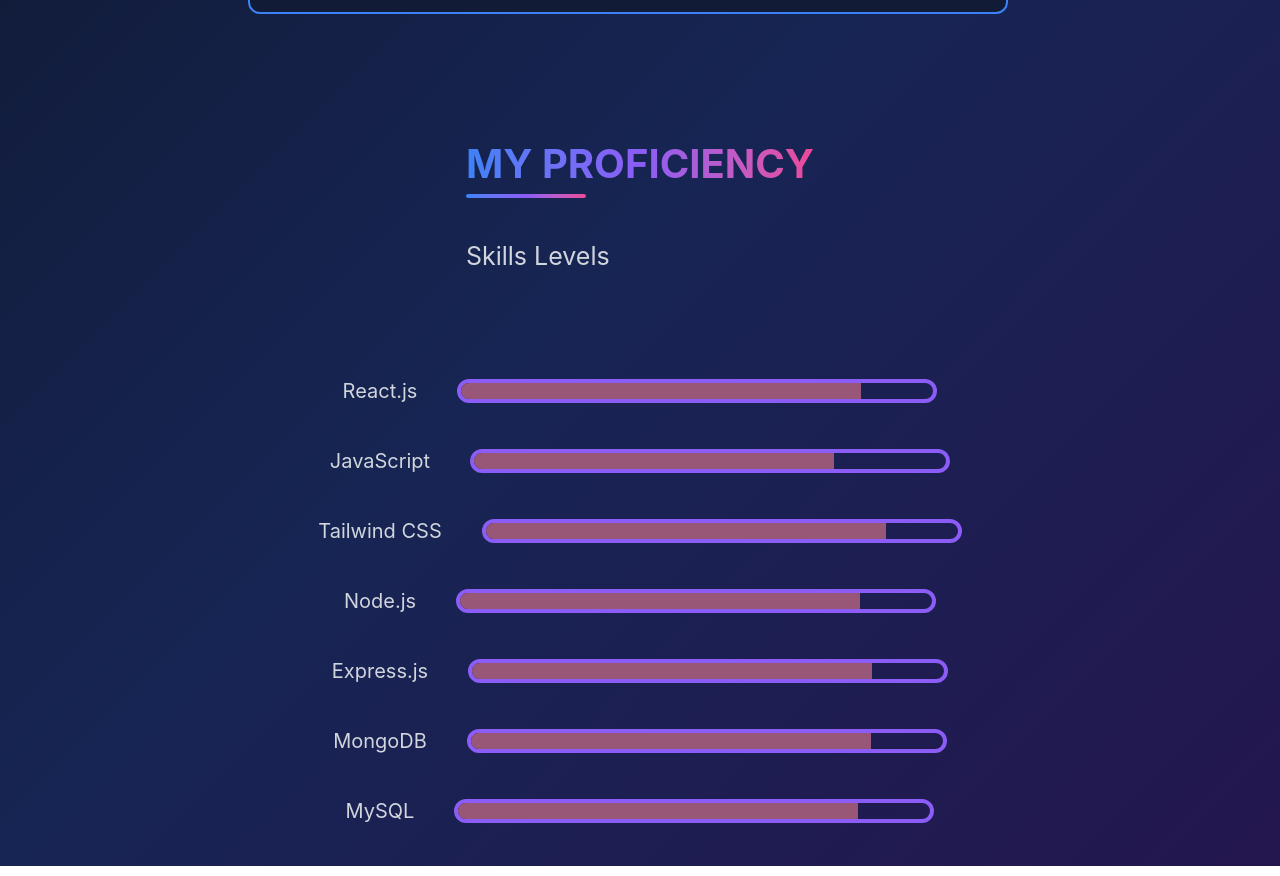
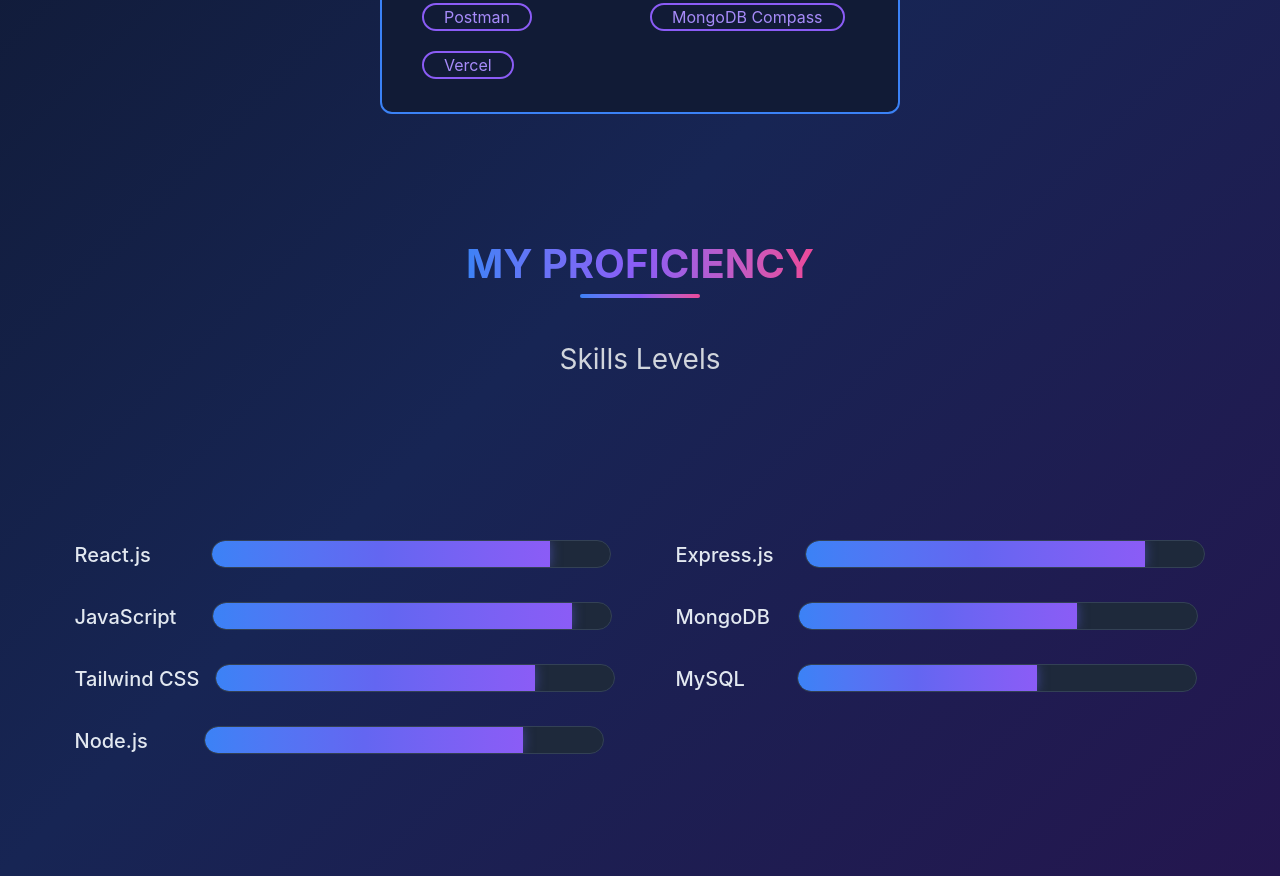
Before and after one commit to RachitRawat720/portfolio-website, a React (Vite) app: page /skills in a window 1280 px wide. Shown: the part 1578-2454 px from the top of the page. Built offline with nearby package versions, Linux system fonts and the light colour scheme.

Commit message:
completing skills page

```diff
--- a/src/components/Skills.jsx
+++ b/src/components/Skills.jsx
@@ -86,11 +86,12 @@
                 </motion.div>
             </div>
 
+            <div className='flex items-center justify-center'>
                 <motion.div initial={{opacity: 0, y: -300}} whileInView={{opacity: 1, y: 0}}
                 transition={{duration: 2, delay: 2}} viewport={{once: true, amount: 0.9}}
-                className='border-2 border-[#3B82F6] bg-[#111B36] px-10 py-5 rounded-xl w-190 h-35 mt-40 ml-52'>
+                className='border-2 border-[#3B82F6] bg-[#111B36] px-10 py-5 rounded-xl w-130 h-60 mt-40 flex flex-col'>
                     <h1 className='text-[26px] text-[#F8FAFC] font-semibold flex itemsj-center justify-center'>Development Tools</h1>
-                    <div className='flex justify-center items-center mt-5 gap-5'>
+                    <div className='grid grid-cols-2 mt-5 gap-5'>
 
                         <p className='text-[#A78BFA] border-2 border-[#8B5CF6] w-fit px-5 rounded-2xl hover:text-[#FFFFFF] hover:bg-[#695694]/50'>Git</p>
 
@@ -103,64 +104,71 @@
                         <p className='text-[#A78BFA] border-2 border-[#8B5CF6] w-fit px-5 rounded-2xl hover:text-[#FFFFFF] hover:bg-[#695694]/50'>Vercel</p>
                     </div>
                 </motion.div>
+            </div>
 
             <div className='flex flex-col items-center justify-center w-full mt-30'>
-                <motion.div initial={{opacity: 0, y: -300}} whileInView={{opacity: 1, y: 0}}
-                transition={{duration: 2, delay: 2}} viewport={{once: true, amount: 0.9}}>
+                <motion.div initial={{opacity: 0, y: 300}} whileInView={{opacity: 1, y: 0}}
+                transition={{duration: 2}} viewport={{once: true, amount: 0.1}} className='flex flex-col justify-center items-center'>
                     <h1 className='text-[40px] font-bold bg-linear-to-r from-[#3B82F6] via-[#8B5CF6] to-[#EC4899] bg-clip-text text-transparent'>MY PROFICIENCY</h1>
                     <div className='bg-linear-to-r from-[#3B82F6] via-[#8B5CF6] to-[#EC4899]  h-1 w-30 rounded-4xl'></div>
-                    <h3 className='text-[25px] text-gray-300 mt-10'>Skills Levels</h3>
+                    <h3 className='text-[28px] text-gray-300 mt-10'>Skills Levels</h3>
                 </motion.div>
 
-                <div initial={{opacity: 0, y: -300}} whileInView={{opacity: 1, y: 0}} transition={{duration: 2, delay: 2}} viewport={{once: true, amount: 0.9}}>
-                    <div className='flex items-center justify-center mt-25 gap-10'>
-                        <p className='text-[20px] text-gray-300'>React.js</p>
-                        <div className='w-120 h-6 rounded-2xl border-4 border-[#8B5CF6]'>
-                            <div className='w-100 h-full rounded-l-2xl  bg-[#995778]'></div>
+                <div className='flex gap-15 justify-between pt-40 pb-20'>
+                    <motion.div initial={{opacity: 0, x: -200}} whileInView={{opacity: 1, x: 0}} transition={{duration: 2}} viewport={{once: true, amount: 0.7}}
+                    className='flex flex-col gap-8'>
+                        <div className='flex gap-15 hover:scale-115'>
+                            <p className='text-[20px] text-[#E2E8F0] font-medium'>React.js</p>
+                            <div className='w-100 h-7 rounded-full bg-[#1E293B] border border-[#334155] overflow-hidden'>
+                                <div className='w-[85%] h-full rounded-l-2xl bg-linear-to-r from-[#3B82F6] via-[#6366F1] to-[#8B5CF6] shadow-[0_0_12px_#6366F180]'></div>
                             </div>
                         </div>
 
-                    <div className='flex items-center justify-center mt-10 gap-10'>
-                        <p className='text-[20px] text-gray-300'>JavaScript</p>
-                        <div className='w-120 h-6 rounded-2xl border-4 border-[#8B5CF6]'>
-                            <div className='w-90 h-full rounded-l-2xl  bg-[#995778]'></div>
+                        <div className='flex gap-9 hover:scale-115'>
+                            <p className='text-[20px] text-[#E2E8F0] font-medium'>JavaScript</p>
+                            <div className='w-100 h-7 rounded-full bg-[#1E293B] border border-[#334155] overflow-hidden'>
+                                <div className='w-[90%] h-full rounded-l-2xl bg-linear-to-r from-[#3B82F6] via-[#6366F1] to-[#8B5CF6] shadow-[0_0_12px_#6366F180]'></div>
                             </div>
                         </div>
 
-                    <div className='flex items-center justify-center mt-10 gap-10'>
-                        <p className='text-[20px] text-gray-300'>Tailwind CSS</p>
-                        <div className='w-120 h-6 rounded-2xl border-4 border-[#8B5CF6]'>
-                            <div className='w-100 h-full rounded-l-2xl  bg-[#995778]'></div>
+                        <div className='flex gap-4 hover:scale-115'>
+                            <p className='text-[20px] text-[#E2E8F0] font-medium'>Tailwind CSS</p>
+                            <div className='w-100 h-7 rounded-full bg-[#1E293B] border border-[#334155] overflow-hidden'>
+                                <div className='w-[80%] h-full rounded-l-2xl bg-linear-to-r from-[#3B82F6] via-[#6366F1] to-[#8B5CF6] shadow-[0_0_12px_#6366F180]'></div>
                             </div>
                         </div>
 
-                    <div className='flex items-center justify-center mt-10 gap-10'>
-                        <p className='text-[20px] text-gray-300'>Node.js</p>
-                        <div className='w-120 h-6 rounded-2xl border-4 border-[#8B5CF6]'>
-                            <div className='w-100 h-full rounded-l-2xl  bg-[#995778]'></div>
+                        <div className='flex gap-14 hover:scale-115'>
+                            <p className='text-[20px] text-[#E2E8F0] font-medium'>Node.js</p>
+                            <div className='w-100 h-7 rounded-full bg-[#1E293B] border border-[#334155] overflow-hidden'>
+                                <div className='w-[80%] h-full rounded-l-2xl bg-linear-to-r from-[#3B82F6] via-[#6366F1] to-[#8B5CF6] shadow-[0_0_12px_#6366F180]'></div>
+                            </div>
+                        </div>
+                    </motion.div>
+
+                    <motion.div initial={{opacity: 0, x: 200}} whileInView={{opacity: 1, x: 0}} transition={{duration: 2}} viewport={{once: true, amount: 0.7}}
+                    className='flex flex-col gap-8'>
+                        <div className='flex gap-8 hover:scale-115'>
+                            <p className='text-[20px] text-[#E2E8F0] font-medium'>Express.js</p>
+                            <div className='w-100 h-7 rounded-full bg-[#1E293B] border border-[#334155] overflow-hidden'>
+                                <div className='w-[85%] h-full rounded-l-2xl bg-linear-to-r from-[#3B82F6] via-[#6366F1] to-[#8B5CF6] shadow-[0_0_12px_#6366F180]'></div>
                             </div>
                         </div>
 
-                    <div className='flex items-center justify-center mt-10 gap-10'>
-                        <p className='text-[20px] text-gray-300'>Express.js</p>
-                        <div className='w-120 h-6 rounded-2xl border-4 border-[#8B5CF6]'>
-                            <div className='w-100 h-full rounded-l-2xl  bg-[#995778]'></div>
+                        <div className='flex gap-7 hover:scale-115'>
+                            <p className='text-[20px] text-[#E2E8F0] font-medium'>MongoDB</p>
+                            <div className='w-100 h-7 rounded-full bg-[#1E293B] border border-[#334155] overflow-hidden'>
+                                <div className='w-[70%] h-full rounded-l-2xl bg-linear-to-r from-[#3B82F6] via-[#6366F1] to-[#8B5CF6] shadow-[0_0_12px_#6366F180]'></div>
                             </div>
                         </div>
 
-                    <div className='flex items-center justify-center mt-10 gap-10'>
-                        <p className='text-[20px] text-gray-300'>MongoDB</p>
-                        <div className='w-120 h-6 rounded-2xl border-4 border-[#8B5CF6]'>
-                            <div className='w-100 h-full rounded-l-2xl  bg-[#995778]'></div>
+                        <div className='flex gap-13 hover:scale-115'>
+                            <p className='text-[20px] text-[#E2E8F0] font-medium'>MySQL</p>
+                            <div className='w-100 h-7 rounded-full bg-[#1E293B] border border-[#334155] overflow-hidden'>
+                                <div className='w-[60%] h-full rounded-l-2xl bg-linear-to-r from-[#3B82F6] via-[#6366F1] to-[#8B5CF6] shadow-[0_0_12px_#6366F180]'></div>
                             </div>
                         </div>
-
-                    <div className='flex items-center justify-center mt-10 gap-10'>
-                        <p className='text-[20px] text-gray-300'>MySQL</p>
-                        <div className='w-120 h-6 rounded-2xl border-4 border-[#8B5CF6]'>
-                            <div className='w-100 h-full rounded-l-2xl  bg-[#995778]'></div>
-                        </div>
-                    </div>
+                    </motion.div>
                 </div>
             </div>
         </div>
```
Lines whose indentation alone changed are shown as unchanged.
